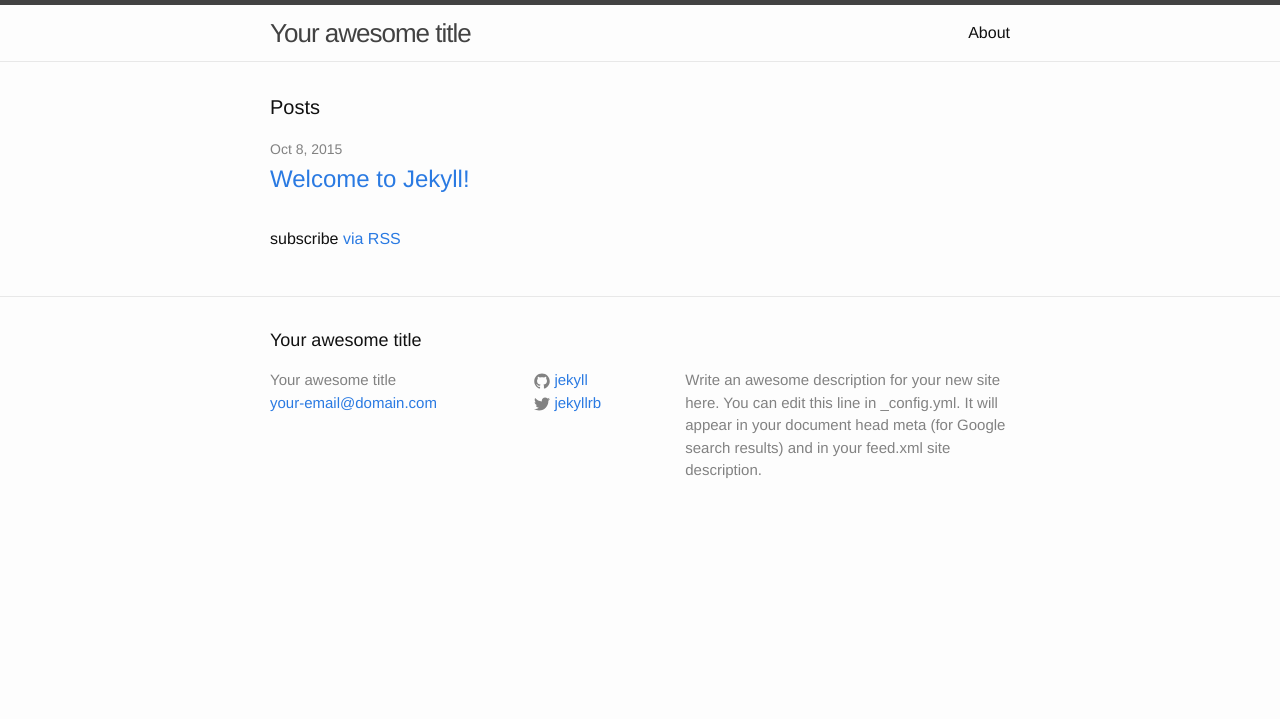
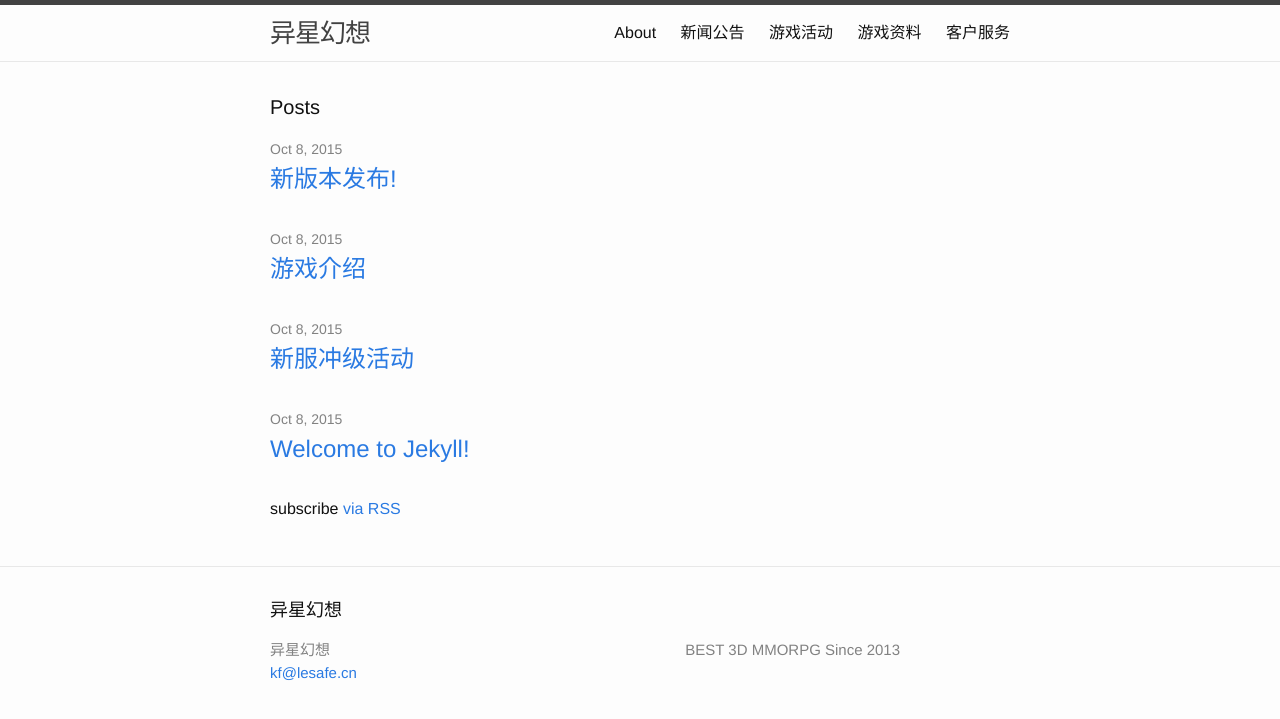
Before and after one commit to yxhx/yxhx.github.io, a Jekyll site: the page built from index.html, in a window 1280 px wide. Shown: the top 719 px of the page. Built offline with Jekyll 4.4.1, drawn with Linux system fonts in a browser that asks for light colours.

Commit message:
stub created

```diff
--- a/_config.yml
+++ b/_config.yml
@@ -1,14 +1,12 @@
 # Site settings
-title: Your awesome title
-email: your-email@domain.com
+title: 异星幻想
+email: kf@lesafe.cn
 description: > # this means to ignore newlines until "baseurl:"
-  Write an awesome description for your new site here. You can edit this
-  line in _config.yml. It will appear in your document head meta (for
-  Google search results) and in your feed.xml site description.
+  BEST 3D MMORPG Since 2013
 baseurl: "" # the subpath of your site, e.g. /blog/
-url: "http://yourdomain.com" # the base hostname & protocol for your site
-twitter_username: jekyllrb
-github_username:  jekyll
+url: "http://www.yxhx2.com" # the base hostname & protocol for your site
+twitter_username:
+github_username:
 
 # Build settings
 markdown: kramdown
--- a/_includes/header.html
+++ b/_includes/header.html
@@ -14,7 +14,8 @@
       </a>
 
       <div class="trigger">
-        {% for page in site.pages %}
+        {% assign sorted_pages = (site.pages | sort: 'id') %}
+        {% for page in sorted_pages %}
           {% if page.title %}
           <a class="page-link" href="{{ page.url | prepend: site.baseurl }}">{{ page.title }}</a>
           {% endif %}
--- /dev/null
+++ b/_posts/activity/2015-10-08-activity.md
@@ -0,0 +1,11 @@
+---
+layout: post
+title:  "新服冲级活动"
+date:   2015-10-08 15:09:01
+categories: activity
+---
+<h1 class="page-heading">新服活动</h1>
+<p>
+
+
+</p>
--- /dev/null
+++ b/_posts/info/2015-10-08-intro.md
@@ -0,0 +1,14 @@
+---
+layout: post
+title:  "游戏介绍"
+date:   2015-10-08 15:09:01
+categories: info
+---
+<h1 class="page-heading">游戏背景</h1>
+<p>
+	人类曾创造出辉煌的地球文明，伴随着魔族大军的入侵，战火燃遍了大陆的每一个角落。最终人类世界在魔神的肆虐下破碎。天神将幸存的人类移到克瑞斯星球，并给予他们庇护。
+    六百年后，人类再次崛起，在克瑞斯大陆上复兴了文明。与此同时，人类却分裂成两个阵营：追求公平与秩序的地球联邦，和崇尚自由、信奉神灵的自由同盟。他们分别在克瑞斯大陆上建立各自的文明，由于信仰不同和分别遵循着不同的生命哲学，使得两个阵营之间的纷争越来越激烈。
+    与此同时，追击而来的魔族大军和克瑞斯大陆的原生居民哈尔德人，使整个星球充满了战火与纷争。
+    动荡掩盖不住重建家园的渴望，战争是为了换来更持久的和平。越来越多的勇士开始投身于保卫新家园的战斗中来，世界将重新成为英雄们的战场。而你，又能否亲手为这个世界选择不一样的未来？
+
+</p>
--- /dev/null
+++ b/_posts/news/2015-10-08-new version released.md
@@ -0,0 +1,7 @@
+---
+layout: post
+title:  "新版本发布!"
+date:   2015-10-08 15:09:01
+categories: news
+---
+新版本发布！
--- /dev/null
+++ b/activity.md
@@ -0,0 +1,24 @@
+---
+layout: page
+title: 游戏活动
+permalink: /activity/
+id: 2
+---
+
+<div class="home">
+
+  <h1 class="page-heading">游戏活动</h1>
+
+  <ul class="post-list">
+    {% for post in site.categories.activity %}
+      <li>
+        <span class="post-meta">{{ post.date | date: "%b %-d, %Y" }}</span>
+
+        <h2>
+          <a class="post-link" href="{{ post.url | prepend: site.baseurl }}">{{ post.title }}</a>
+        </h2>
+      </li>
+    {% endfor %}
+  </ul>
+
+</div>
```
Also changed, not shown: info.md (added, +24 -0 lines), news.md (added, +24 -0 lines), service.md (added, +11 -0 lines).
